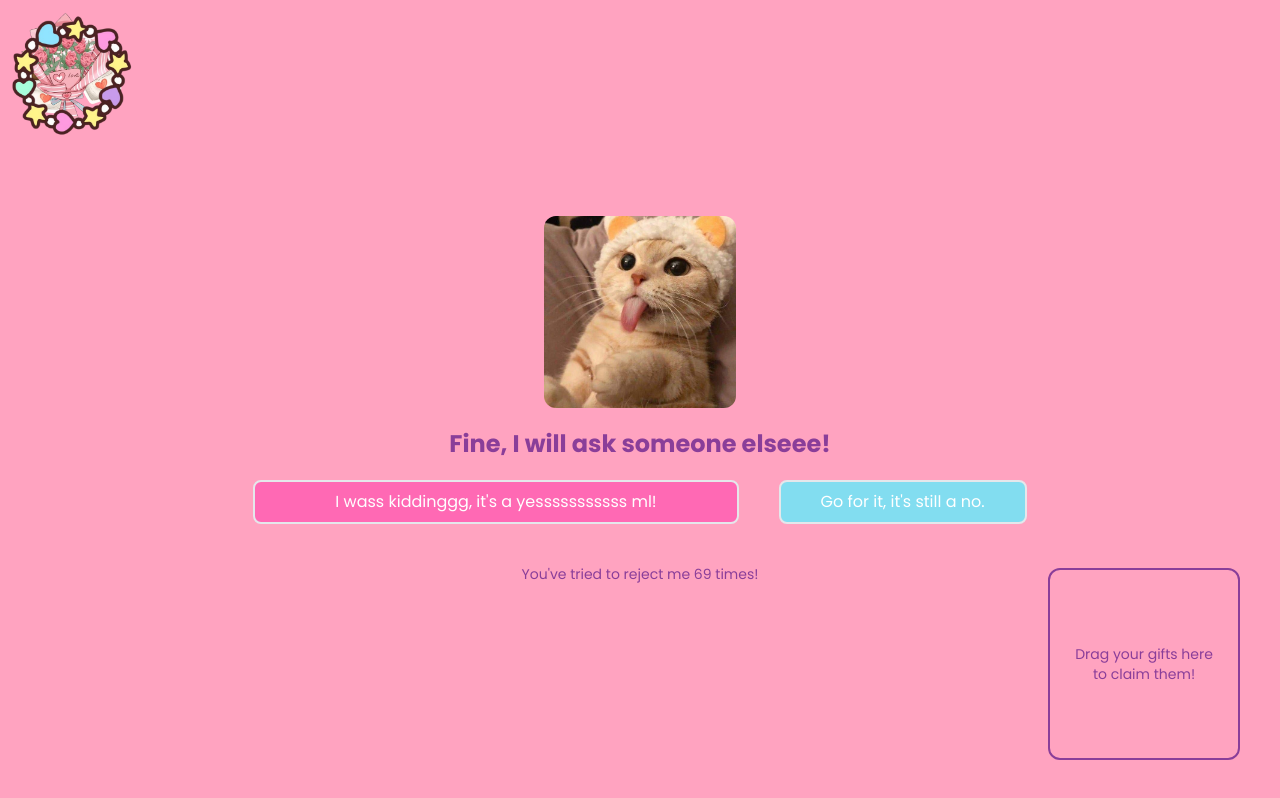
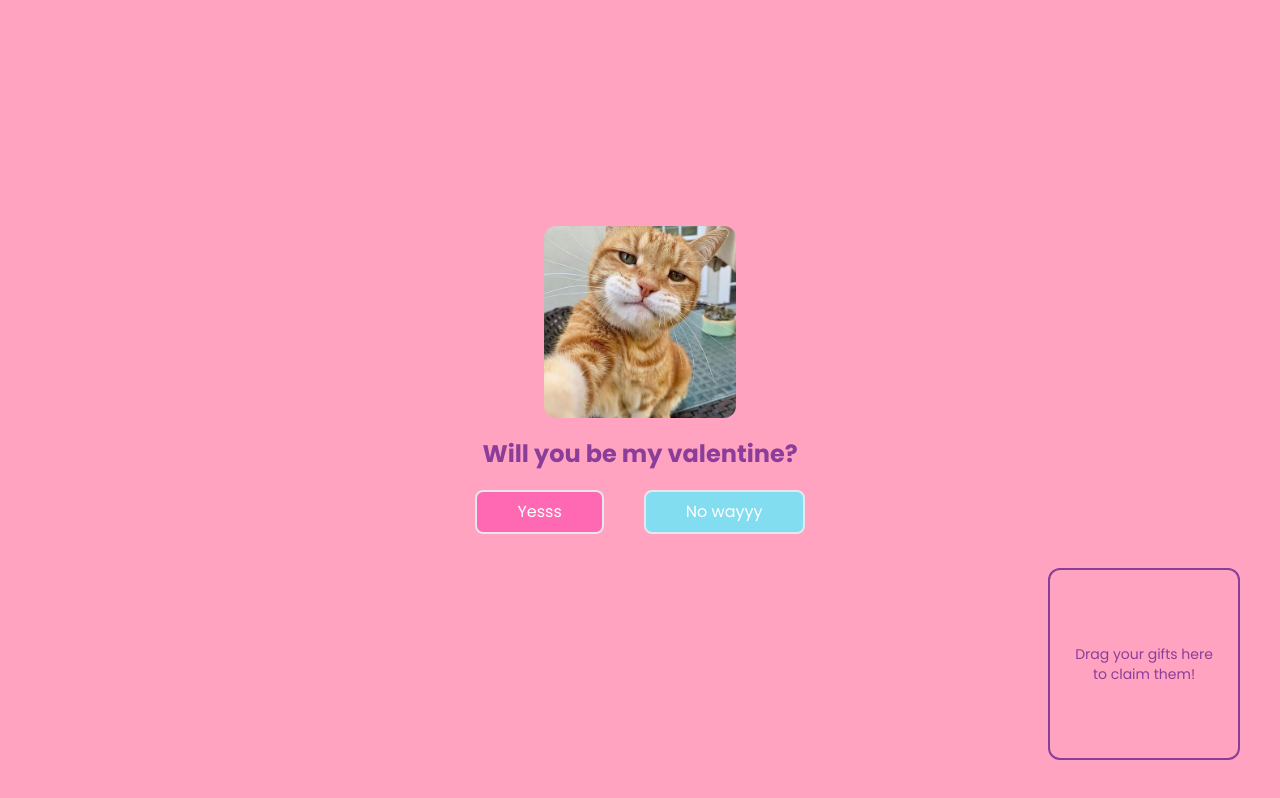
Before and after one commit to masabinhok/valentine, a Next.js app: page / in a window 1280 px wide. Built offline with nearby package versions, Linux system fonts and the light colour scheme.

Commit message:
remove draggable feature for no-button

```diff
--- a/app/page.tsx
+++ b/app/page.tsx
@@ -25,13 +25,13 @@ const questions: string[] = [
 
 export default function Home() {
   const [cursor, setCursor] = useState<cursorType>('default');
-  const [rejectionCount, setRejectionCount] = useState(69);
+  const [rejectionCount, setRejectionCount] = useState(0);
   const { dragContainerRef, constraints } = useDrag();
 
   const handleRejection = () => {
     const noButton = document.getElementById('noButton');
     if (noButton && rejectionCount < 69) {
-      setRejectionCount((prev) => prev + 1);
+      setRejectionCount((prev) => prev + 10);
       noButton.style.position = 'absolute';
       noButton.style.top = `${Math.random() * 50}vh`;
       noButton.style.left = `${Math.random() * 50}vw`;
@@ -74,13 +74,6 @@ export default function Home() {
             {rejectionCount > 68 ? "I wass kiddinggg, it's a yesssssssssss ml!" : "Yesss"}
           </Link>
         </button>
-
-        <motion.div ref={dragContainerRef}
-          drag dragConstraints={constraints}
-          whileDrag={{ scale: 0.9, rotate: 5 }}
-          whileTap={{ scale: 1.1 }}
-          className={`${rejectionCount == 69 ? 'relative' : ''}`}
-        >
           <Link href="/sad">
             <button
               id='noButton'
@@ -91,9 +84,6 @@ export default function Home() {
               className="bg-blue px-10 py-2 rounded-lg text-white mt-5 border-2 z-10 hover:bg-blue/70  ">
               {rejectionCount > 68 ? "Go for it, it's still a no." : "No wayyy"}
             </button></Link>
-
-        </motion.div>
-
       </div>
       <div id="messageBox" className='flex flex-col items-center justify-center mt-10'>
         {rejectionCount > 0 && <h2 className="text-sm ">You've tried to reject me {rejectionCount} time{rejectionCount === 1 ? '' : 's'}!</h2>}
```
